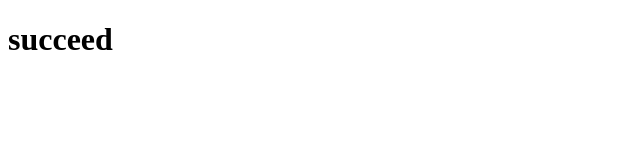
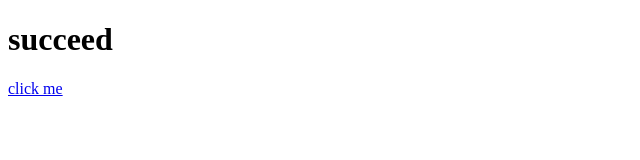
Before and after one commit to valsqotch/vals, a plain HTML site: page index.html in a window 1280 px wide. Shown: the full height of the page, 0-640 px from the left. Drawn offline with Linux system fonts and the light colour scheme.

Commit message:
Update index.html

```diff
--- a/index.html
+++ b/index.html
@@ -4,4 +4,5 @@
     </head>
     <body>
         <h1>succeed</h1>
+        <a href="./timer.html">click me</a>
     </body>
```
